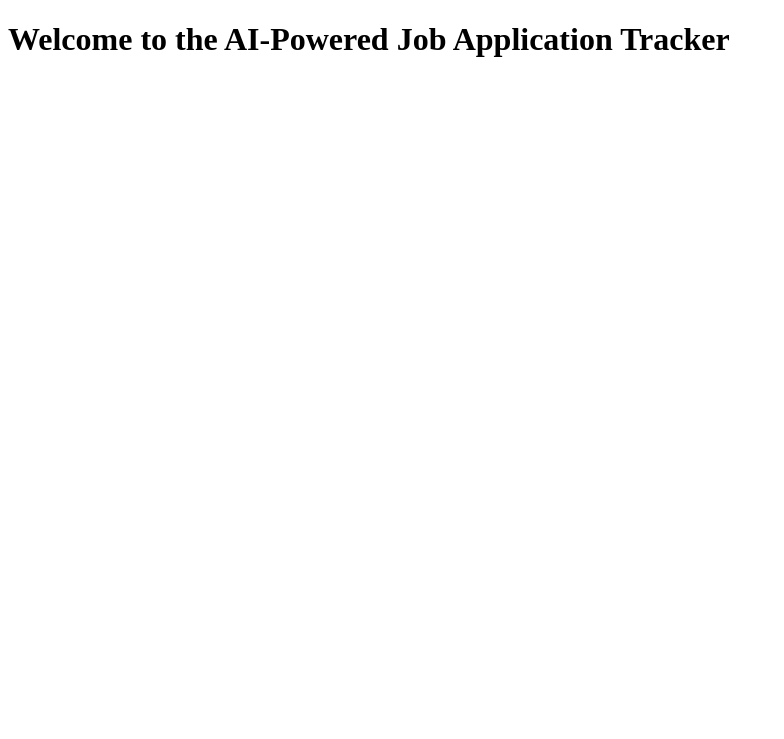
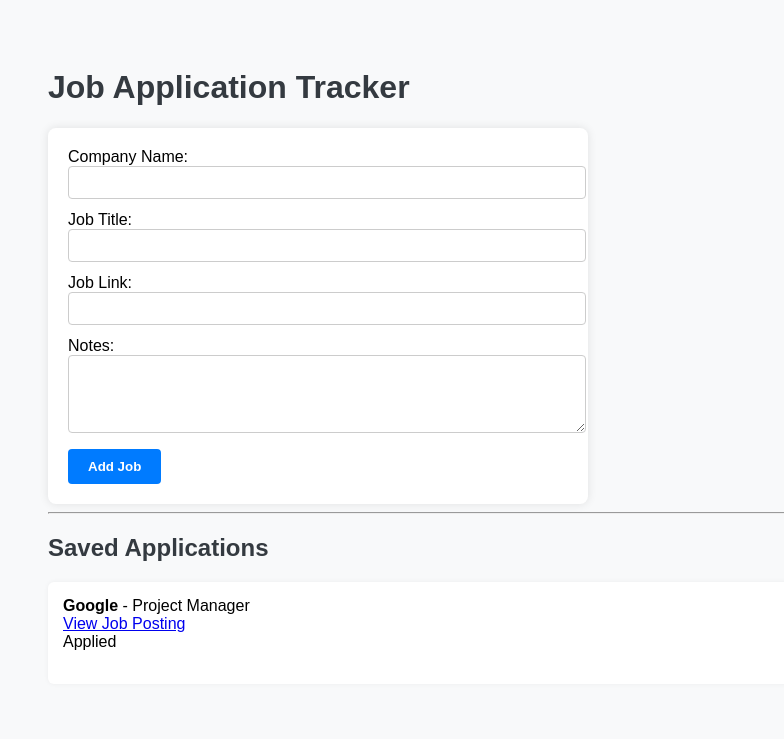
Before and after one commit to Harris1250/job-tracker-app, a Flask app: page / in a window 1280 px wide. Shown: the top 739 px of the page, without its empty margins (0-784 px from the left). Run offline with Flask 3, Linux system fonts and the light colour scheme.

Commit message:
Finished core app functionality and live job display

```diff
--- a/app.py
+++ b/app.py
@@ -1,10 +1,47 @@
-from flask import Flask, render_template
+from flask import Flask, render_template, request, redirect, url_for
+import json
+import os
 
 app = Flask(__name__)
 
 @app.route('/')
 def home():
-    return render_template('index.html')
+    # Load job entries from JSON
+    if os.path.exists('data.json'):
+        with open('data.json', 'r') as file:
+            try:
+                jobs = json.load(file)
+            except json.JSONDecodeError:
+                jobs = []
+    else:
+        jobs = []
+
+    return render_template('index.html', jobs=jobs)
+
+@app.route('/add', methods=['POST'])
+def add_job():
+    job = {
+        'company': request.form['company'],
+        'title': request.form['title'],
+        'link': request.form['link'],
+        'notes': request.form['notes']
+    }
+
+    if os.path.exists('data.json'):
+        with open('data.json', 'r') as file:
+            try:
+                data = json.load(file)
+            except json.JSONDecodeError:
+                data = []
+    else:
+        data = []
+
+    data.append(job)
+
+    with open('data.json', 'w') as file:
+        json.dump(data, file, indent=4)
+
+    return redirect(url_for('home'))
 
 if __name__ == '__main__':
     app.run(debug=True)
--- a/data.json
+++ b/data.json
@@ -0,0 +1,8 @@
+[
+    {
+        "company": "Google ",
+        "title": "Project Manager ",
+        "link": "https://careers.google.com",
+        "notes": "Applied"
+    }
+]
--- a/static/style.css
+++ b/static/style.css
@@ -0,0 +1,52 @@
+body {
+  font-family: Arial, sans-serif;
+  padding: 40px;
+  background-color: #f8f9fa;
+}
+
+h1, h2 {
+  color: #343a40;
+}
+
+form {
+  background: white;
+  padding: 20px;
+  border-radius: 8px;
+  box-shadow: 0 0 10px rgba(0,0,0,0.1);
+  max-width: 500px;
+}
+
+input, textarea {
+  width: 100%;
+  margin-bottom: 12px;
+  padding: 8px;
+  border: 1px solid #ccc;
+  border-radius: 4px;
+}
+
+button {
+  padding: 10px 20px;
+  background-color: #007bff;
+  border: none;
+  color: white;
+  font-weight: bold;
+  border-radius: 4px;
+  cursor: pointer;
+}
+
+button:hover {
+  background-color: #0056b3;
+}
+
+ul {
+  list-style-type: none;
+  padding: 0;
+}
+
+li {
+  background: #fff;
+  margin-bottom: 10px;
+  padding: 15px;
+  border-radius: 6px;
+  box-shadow: 0 0 5px rgba(0,0,0,0.05);
+}
--- a/templates/index.html
+++ b/templates/index.html
@@ -1,11 +1,42 @@
 <!DOCTYPE html>
 <html lang="en">
 <head>
-    <meta charset="UTF-8">
-    <title>Job Tracker</title>
-    <link rel="stylesheet" href="{{ url_for('static', filename='style.css') }}">
+  <meta charset="UTF-8">
+  <title>Job Tracker</title>
+  <link rel="stylesheet" href="{{ url_for('static', filename='style.css') }}">
 </head>
 <body>
-    <h1>Welcome to the AI-Powered Job Application Tracker</h1>
+  <h1>Job Application Tracker</h1>
+
+  <form action="/add" method="POST">
+    <label>Company Name:</label>
+    <input type="text" name="company" required><br>
+
+    <label>Job Title:</label>
+    <input type="text" name="title" required><br>
+
+    <label>Job Link:</label>
+    <input type="url" name="link"><br>
+
+    <label>Notes:</label><br>
+    <textarea name="notes" rows="4" cols="50"></textarea><br>
+
+    <button type="submit">Add Job</button>
+  </form>
+
+  <hr>
+  <h2>Saved Applications</h2>
+  <ul>
+    {% for job in jobs %}
+      <li>
+        <strong>{{ job.company.strip() }}</strong> - {{ job.title.strip() }}
+        <br><a href="{{ job.link }}" target="_blank">View Job Posting</a>
+        <br>{{ job.notes }}
+        <br><br>
+      </li>
+    {% else %}
+      <p>No jobs saved yet.</p>
+    {% endfor %}
+  </ul>
 </body>
 </html>
```
